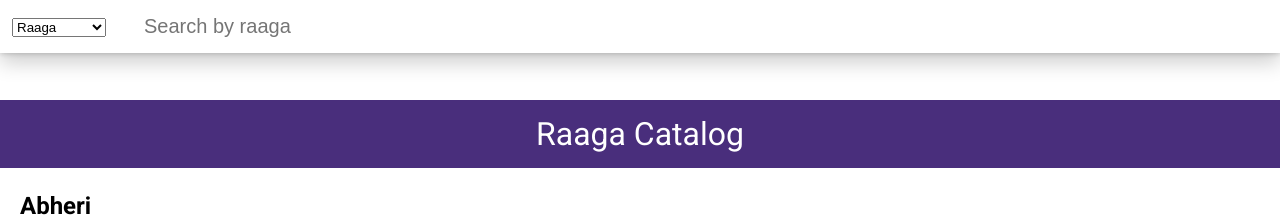
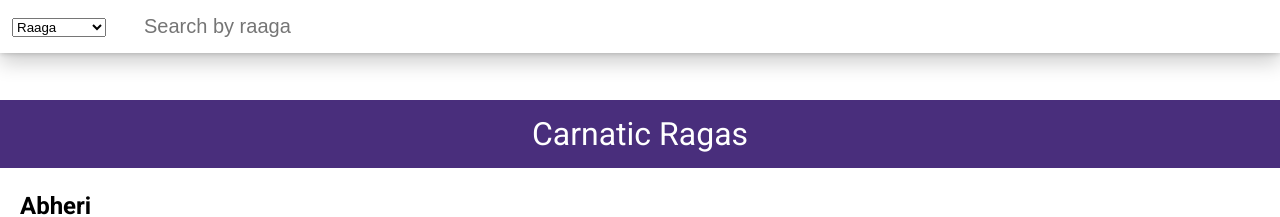
Before and after one commit to rammiramesh2000/carnatic-ragas, a React (Create React App) app: page / in a window 1280 px wide. Shown: the top 217 px of the page. Built offline with nearby package versions, Linux system fonts and the light colour scheme.

Commit message:
change website name

```diff
--- a/public/index.html
+++ b/public/index.html
@@ -2,13 +2,13 @@
 <html lang="en">
   <head>
     <!-- Global site tag (gtag.js) - Google Analytics -->
-  <script async src="https://www.googletagmanager.com/gtag/js?id=UA-170222563-1"></script>
+    <script async src="https://www.googletagmanager.com/gtag/js?id=UA-170222563-2"></script>
     <script>
       window.dataLayer = window.dataLayer || [];
       function gtag(){dataLayer.push(arguments);}
       gtag('js', new Date());
 
-    gtag('config', 'UA-170222563-1');
+      gtag('config', 'UA-170222563-2');
     </script>
     <meta charset="utf-8">
     <meta name="viewport" content="width=device-width, initial-scale=1">
@@ -23,7 +23,7 @@
       work correctly both with client-side routing and a non-root public URL.
       Learn how to configure a non-root public URL by running `npm run build`.
     -->
-    <title>Raaga Catalog</title>
+    <title>Carnatic Ragas</title>
   </head>
   <body>
     <div id="root"></div>
--- a/src/ListSongs.js
+++ b/src/ListSongs.js
@@ -114,7 +114,7 @@ class ListSongs extends Component {
         </div>
       <div className="list-songs">
         <div className="list-songs-title">
-          <h1>Raaga Catalog</h1>
+          <h1>Carnatic Ragas</h1>
         </div>
         <div className="list-songs-content">
           <div>
```
Lines whose indentation alone changed are shown as unchanged.
